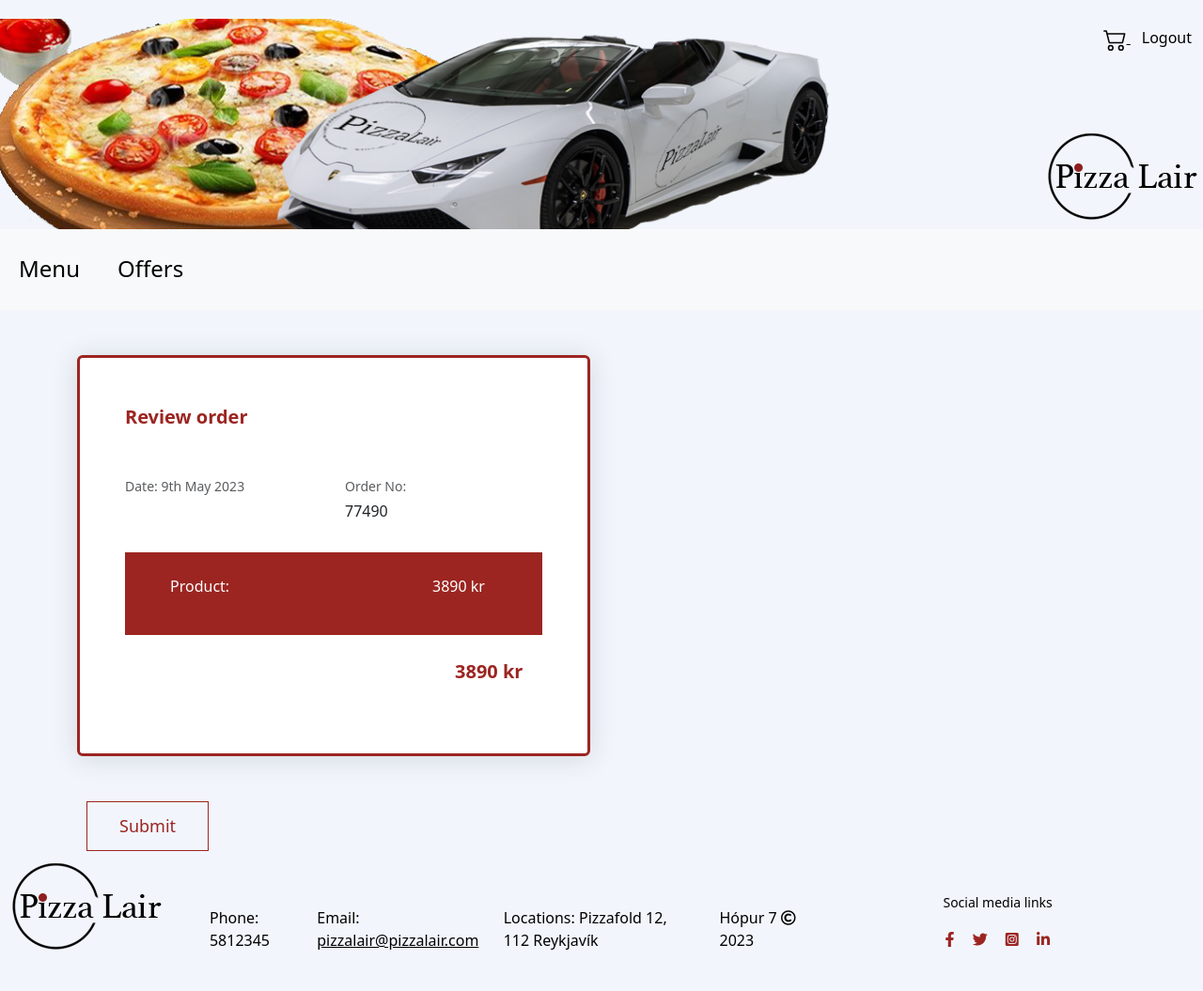
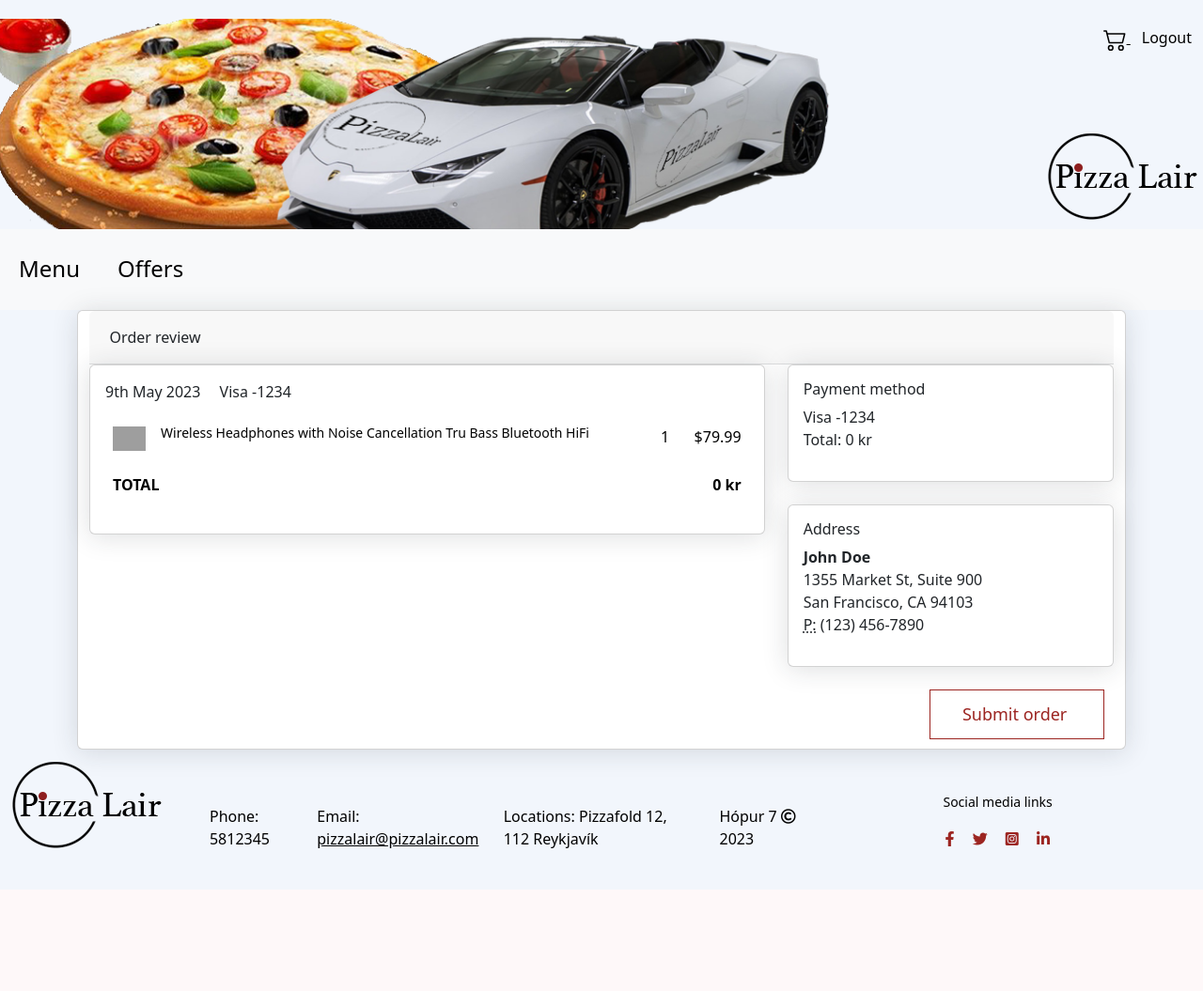
Before and after one commit to kjarri007/Pizza_Lair_Group_7, a Django app: template templates/checkout/review_order.html in a window 1280 px wide. Shown: the whole page at 94% size. After the commit the page ends 903 px from the top, so only its background shows below. Run offline with Django 4.2, Linux system fonts and the light colour scheme; the template is opened without the code that fills it: values that come from a table or form of the project are taken from there, others are empty; the visitor is signed in with stand-in values (Sample User, id 1); data comes from the database, SQL or seed files in the repository; grey boxes are pictures that could not be loaded.

Commit message:
Created styles for the review page

```diff
--- a/templates/checkout/review_order.html
+++ b/templates/checkout/review_order.html
@@ -2,50 +2,144 @@
 
 {% block content %}
 
-{#    checkout - views.py#}
 
-  <div class="py-5 h-100">
-    <div class="row d-flex  h-100">
-      <div class="col-lg-8 col-xl-6">
-        <div class="card border-top border-bottom border-3" style="border-color: #9c2521 !important;">
-          <div class="card-body p-5">
+    <div class=" card container-fluid">
+      <!-- Title -->
+    <div class="card-header">Order review</div>
+      <!-- Main content -->
+      <div class="row">
+        <div class="col-lg-8">
+          <!-- Details -->
+          <div class="card mb-4">
+            <div class="card-body">
+              <div class="mb-3 d-flex justify-content-between">
+                <div>
+                  <span class="me-3">{% now "jS F Y" %}</span>
+                  <span class="me-3">Visa -1234</span>
+                </div>
+              </div>
+              <table class="table table-borderless">
+                <tbody>
 
-            <p class="lead fw-bold mb-5" style="color: #9c2521;">Review order</p>
+                        <!-- Dummy gögn -->
+                      <tr>
+                        <td>
+                          <div class="d-flex mb-2">
+                            <div class="flex-shrink-0">
+                              <img src="https://www.bootdey.com/image/280x280/87CEFA/000000" alt="" width="35" class="img-fluid">
+                            </div>
+                            <div class="flex-lg-grow-1 ms-3">
+                              <h6 class="small mb-0">Wireless Headphones with Noise Cancellation Tru Bass Bluetooth HiFi</h6>
+                            </div>
+                          </div>
+                        </td>
+                        <td>1</td>
+                        <td class="text-end">$79.99</td>
+                    </tr>
 
-            <div class="row">
-              <div class="col mb-3">
-                <p class="small text-muted mb-1">Date: {% now "jS F Y" %}</p>
-              </div>
-              <div class="col mb-3">
-                <p class="small text-muted mb-1">Order No: </p>
-                <p>77490</p>
-              </div>
-            </div>
 
-            <div class="mx-n5 px-5 py-4" style="background-color: #9c2521;">
-              <div class="row">
-                <div class="col-md-8 col-lg-9">
-                  <p style="color: white;" >Product: </p>
-                </div>
-                <div class="col-md-4 col-lg-3">
-                  <p style="color: white;">3890 kr</p>
+                        <!-- Main content -->
+                    {% for item in cart_items %}
+                      <tr>
+                        <td>
+                          <div class="d-flex mb-2">
+                            <div class="flex-shrink-0">
+                              <img src="{{ item.product.productimg_set.first.image }}" alt="Review image" width="35" class="img-fluid">
+                            </div>
+                            <div class="flex-lg-grow-1 ms-3">
+                              <h6 class="small mb-0">{{ item.product.name }}</h6>
+                            </div>
+                          </div>
+                        </td>
+                        <td  id="{{ item.id }}">{{ item.quantity }}</td>
+                        <td class="text-end">{{ item.price }} kr</td>
+                      </tr>
+                    {% endfor %}
+
+                    </tbody>
+                    <tfoot>
+                      <tr class="fw-bold">
+                        <td colspan="2">TOTAL</td>
+                        <td class="text-end">{{ user_cart.total_price }} kr</td>
+                      </tr>
+                    </tfoot>
+                  </table>
                 </div>
               </div>
             </div>
-
-            <div class="row my-4">
-              <div class="col-md-4 offset-md-8 col-lg-3 offset-lg-9">
-                <p class="lead fw-bold mb-0" style="color: #9c2521;">3890 kr</p>
+            <div class="col-lg-4">
+              <!-- Customer Notes -->
+              <div class="card mb-4">
+                <div class="card-body">
+                  <h3 class="h6">Payment method</h3>
+                    <p>Visa -1234 <br>
+                      Total: {{ user_cart.total_price }} kr
+                </div>
               </div>
-            </div>
+              <div class="card mb-4">
+                <!-- Shipping information -->
+                <div class="card-body">
+                  <h3 class="h6">Address</h3>
+                  <address>
+                    <strong>John Doe</strong><br>
+                    1355 Market St, Suite 900<br>
+                    San Francisco, CA 94103<br>
+                    <abbr title="Phone">P:</abbr> (123) 456-7890
+                  </address>
+                </div>
+              </div>
+                    <div class="d-flex justify-content-end" style="margin-bottom: 10px">
+                        <input type="submit" value="Submit order " class="main_btn" id="submit-btn" style="margin-right: 10px;">
+                    </div>
+                </div>
+          </div>
+        </div>
 
 
+    {#    checkout - views.py#}
 
-              </div>
-            </div>
-          </div>
-        </div>
-      </div>
-    <input type="submit" value="Submit" class="main_btn ">
+    {#  <div class="py-5 h-100">#}
+    {#    <div class="row d-flex  h-100">#}
+    {#      <div class="col-lg-8 col-xl-6">#}
+    {#        <div class="card border-top border-bottom border-3" style="border-color: #9c2521 !important;">#}
+    {#          <div class="card-body p-5">#}
+    {##}
+    {#            <p class="lead fw-bold mb-5" style="color: #9c2521;">Review order</p>#}
+    {##}
+    {#            <div class="row">#}
+    {#              <div class="col mb-3">#}
+    {#                <p class="small text-muted mb-1">Date: {% now "jS F Y" %}</p>#}
+    {#              </div>#}
+    {#              <div class="col mb-3">#}
+    {#                <p class="small text-muted mb-1">Order No: </p>#}
+    {#                <p>77490</p>#}
+    {#              </div>#}
+    {#            </div>#}
+    {##}
+    {#            <div class="mx-n5 px-5 py-4" style="background-color: #9c2521;">#}
+    {#              <div class="row">#}
+    {#                <div class="col-md-8 col-lg-9">#}
+    {#                  <p style="color: white;" >Product: </p>#}
+    {#                </div>#}
+    {#                <div class="col-md-4 col-lg-3">#}
+    {#                  <p style="color: white;">3890 kr</p>#}
+    {#                </div>#}
+    {#              </div>#}
+    {#            </div>#}
+    {##}
+    {#            <div class="row my-4">#}
+    {#              <div class="col-md-4 offset-md-8 col-lg-3 offset-lg-9">#}
+    {#                <p class="lead fw-bold mb-0" style="color: #9c2521;">3890 kr</p>#}
+    {#              </div>#}
+    {#            </div>#}
+    {##}
+    {##}
+    {##}
+    {#              </div>#}
+    {#            </div>#}
+    {#          </div>#}
+    {#        </div>#}
+    {#      </div>#}
+    {#    <input type="submit" value="Submit" class="main_btn ">#}
 
 {% endblock %}
```
